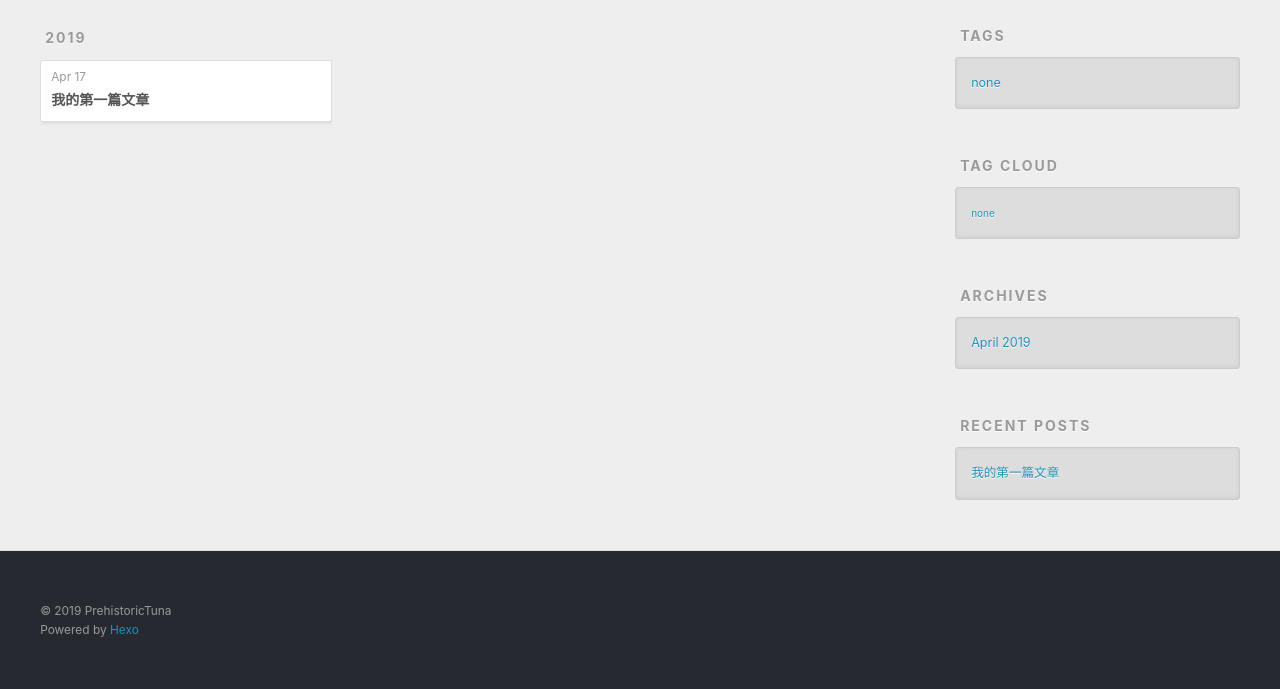
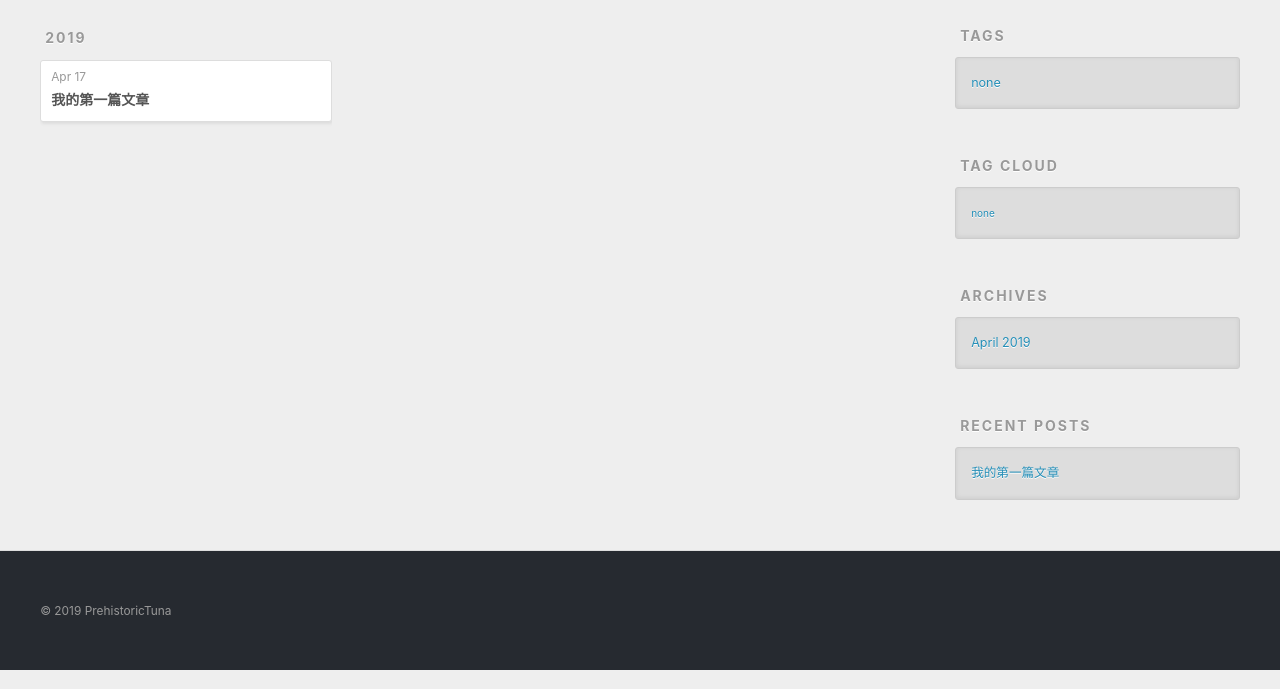
Before and after one commit to PrehistoricTuna/PrehistoricTuna.github.io, a plain HTML site: page tags/none/index.html in a window 1280 px wide. Shown: the part 322-1011 px from the top of the page. Drawn offline with nearby package versions, Linux system fonts and the light colour scheme.

Commit message:
Site updated: 2019-04-17 23:30:21

```diff
--- a/tags/none/index.html
+++ b/tags/none/index.html
@@ -18,7 +18,7 @@
     <link rel="alternate" href="/atom.xml" title="PrehistoricTuna" type="application/atom+xml">
 
 
-    <link rel="icon" href="/favicon.png">
+    <link rel="icon" href="/icon/favicon.ico">
 
 
     <link href="//fonts.googleapis.com/css?family=Source+Code+Pro" rel="stylesheet" type="text/css">
@@ -154,7 +154,7 @@
   <div class="outer">
     <div id="footer-info" class="inner">
       &copy; 2019 PrehistoricTuna<br>
-      Powered by <a href="http://hexo.io/" target="_blank">Hexo</a>
+
     </div>
   </div>
 </footer>
```
Also changed, not shown: 1 other file.
